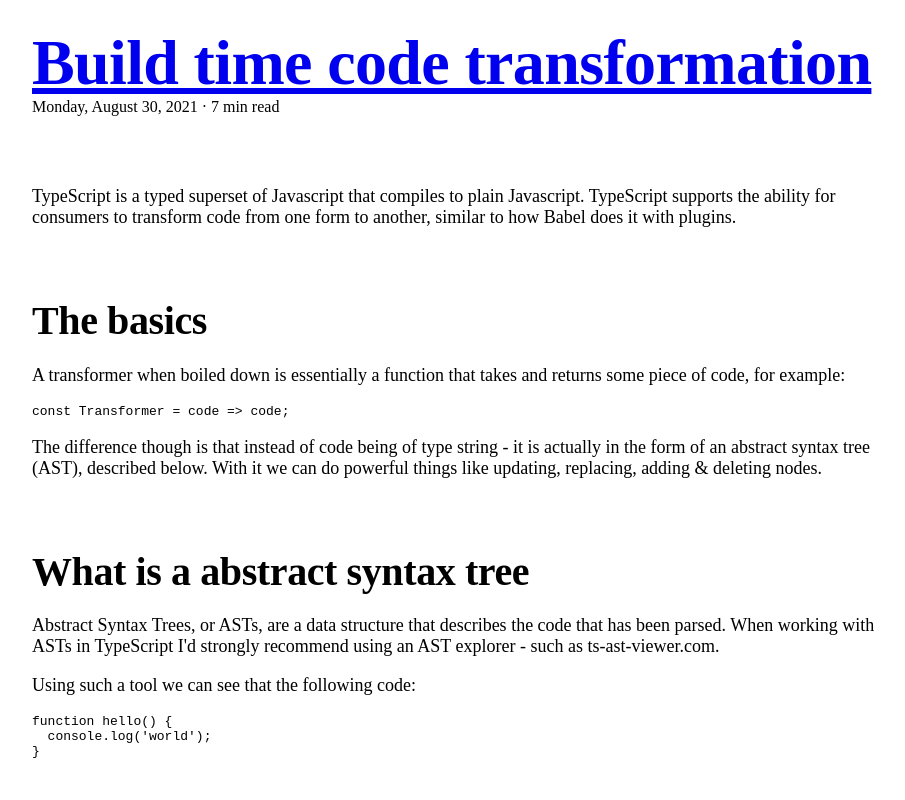
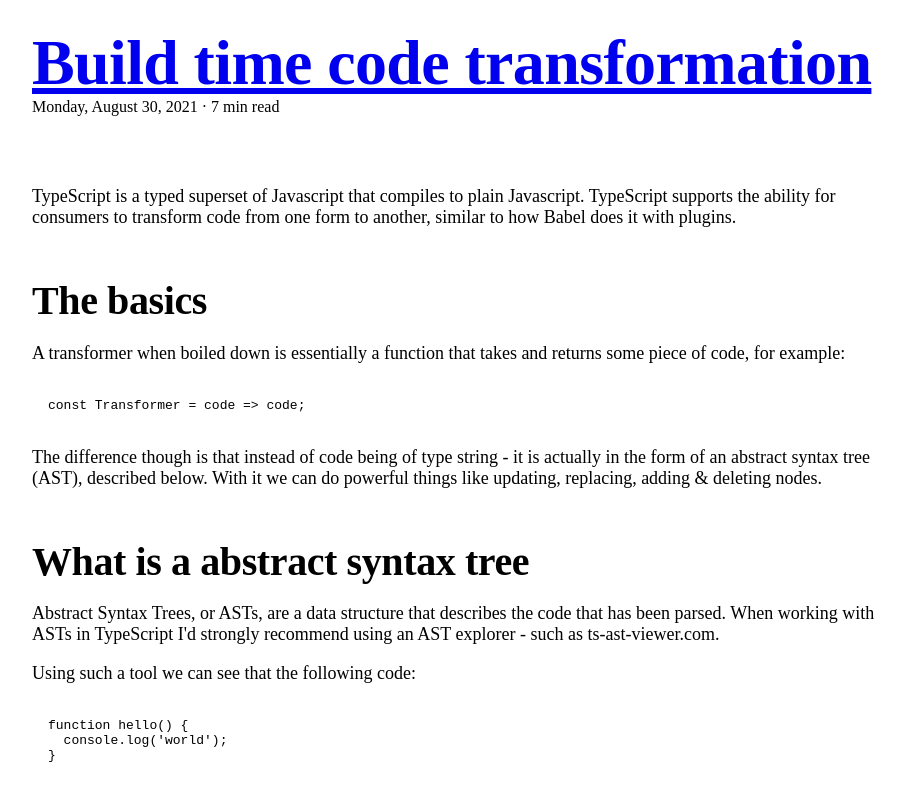
Before and after one commit to itsdouges/douges.dev, a Next.js app: page / in a window 1280 px wide. Shown: the part 904-1704 px from the top of the page, without its empty margins (174-1079 px from the left). Built offline with nearby package versions, Linux system fonts and the light colour scheme; what @atlaskit/tokens would draw is missing.

Commit message:
fix: fixes things

```diff
--- a/components/blog-mdx-components.tsx
+++ b/components/blog-mdx-components.tsx
@@ -2,12 +2,22 @@
 import type { MDXProviderComponents } from '@mdx-js/react';
 import { css } from '@emotion/react';
 import Heading from 'design-system/heading';
+import CodeBlock from 'design-system/code-block';
+import Code from 'design-system/code';
 
 const paragraphStyles = css({
   fontSize: 18,
 });
 
+const wrapperStyles = css({
+  h1: { marginTop: 70, marginBottom: 20 },
+  h2: { marginTop: 50, marginBottom: 15 },
+});
+
 const components: MDXProviderComponents = {
+  wrapper({ children }) {
+    return <div css={wrapperStyles}>{children}</div>;
+  },
   p(props) {
     return <p css={paragraphStyles} {...props} />;
   },
@@ -15,10 +25,16 @@ const components: MDXProviderComponents = {
     return <div>DO_NOT_USE_H1</div>;
   },
   h2(props) {
-    return <Heading {...props} level={2} css={{ marginTop: 70, marginBottom: 20 }} />;
+    return <Heading {...props} level={2} />;
   },
   h3(props) {
-    return <Heading {...props} level={3} css={{ marginTop: 50, marginBottom: 15 }} />;
+    return <Heading {...props} level={3} />;
+  },
+  code(props) {
+    return <CodeBlock {...props} />;
+  },
+  inlineCode(props) {
+    return <Code {...props} />;
   },
 };
 
--- a/components/blog.tsx
+++ b/components/blog.tsx
@@ -28,7 +28,7 @@ export interface BlogProps {
   publishDate: string;
   minutesToRead: number;
   slug: string;
-  children?: JSX.Element | JSX.Element[];
+  children: JSX.Element;
 }
 
 function Blog({ title, publishDate, children, slug, minutesToRead }: BlogProps) {
@@ -53,7 +53,7 @@ function Blog({ title, publishDate, children, slug, minutesToRead }: BlogProps)
           </div>
         </header>
 
-        <main>{children}</main>
+        {children}
       </Stack>
     </article>
   );
--- a/design-system/button.tsx
+++ b/design-system/button.tsx
@@ -76,14 +76,13 @@ interface ButtonProps {
 function Button({ children, onClick, appearance, type = 'button', isDisabled }: ButtonProps) {
   const appearanceStyles = buttonAppearances[appearance];
   const activeAppearanceStyles = buttonActiveAppearances[appearance];
-  const { isActive, buttonProps } = usePressable();
+  const { isActive, buttonProps } = usePressable({ onClick });
 
   return (
     <button
       {...buttonProps}
       type={type}
       disabled={isDisabled}
-      onClick={onClick}
       css={[
         buttonStyles,
         isDisabled ? disabledStyles : appearanceStyles,
--- /dev/null
+++ b/design-system/code-block.tsx
@@ -0,0 +1,23 @@
+/** @jsxImportSource @emotion/react */
+import { css } from '@emotion/react';
+import { token } from '@atlaskit/tokens';
+
+interface CodeBlockProps {
+  children: string;
+}
+
+const codeBlockStyles = css({
+  borderRadius: 3,
+  backgroundColor: token('color.background.subtleNeutral.resting'),
+  padding: '16px',
+});
+
+function CodeBlock({ children }: CodeBlockProps) {
+  return (
+    <pre css={codeBlockStyles}>
+      <code>{children}</code>
+    </pre>
+  );
+}
+
+export default CodeBlock;
--- /dev/null
+++ b/design-system/code.tsx
@@ -0,0 +1,19 @@
+/** @jsxImportSource @emotion/react */
+import { css } from '@emotion/react';
+import { token } from '@atlaskit/tokens';
+
+interface CodeProps {
+  children: string;
+}
+
+const codeStyles = css({
+  backgroundColor: token('color.background.subtleNeutral.resting'),
+  padding: '4px 8px',
+  borderRadius: 3,
+});
+
+function Code({ children }: CodeProps) {
+  return <code css={codeStyles}>{children}</code>;
+}
+
+export default Code;
--- a/design-system/heading.tsx
+++ b/design-system/heading.tsx
@@ -60,18 +60,13 @@ interface HeadingProps {
   as?: 'div' | 'h1' | 'h2' | 'h3';
   level: 0 | 1 | 2 | 3;
   children: JSX.Element | string;
-  className?: string;
 }
 
-function Heading({ level, as, children, className }: HeadingProps) {
+function Heading({ level, as, children }: HeadingProps) {
   const styles = headingStyles[level];
   const Level: any = as || headingLevel[level];
 
-  return (
-    <Level className={className} css={[resetStyles, styles]}>
-      {children}
-    </Level>
-  );
+  return <Level css={[resetStyles, styles]}>{children}</Level>;
 }
 
 export default Heading;
--- a/design-system/link.tsx
+++ b/design-system/link.tsx
@@ -1,4 +1,5 @@
 /** @jsxImportSource @emotion/react */
+import { forwardRef } from 'react';
 import { css } from '@emotion/react';
 import { token } from '@atlaskit/tokens';
 
@@ -18,12 +19,12 @@ interface LinkProps {
   children: JSX.Element | string;
 }
 
-function Link({ children, ...props }: LinkProps) {
+const Link = forwardRef<HTMLAnchorElement, LinkProps>(function Link({ children, ...props }, ref) {
   return (
-    <a {...props} css={linkStyles}>
+    <a {...props} css={linkStyles} ref={ref}>
       {children}
     </a>
   );
-}
+});
 
 export default Link;
--- a/lib/time.tsx
+++ b/lib/time.tsx
@@ -3,7 +3,7 @@ export const getTime = (date: string): number => {
 };
 
 export const friendlyDate = (date: string): string => {
-  return new Date(date).toLocaleDateString(undefined, {
+  return new Date(date).toLocaleDateString('en-US', {
     weekday: 'long',
     day: 'numeric',
     month: 'long',
--- a/lib/use-pressable.tsx
+++ b/lib/use-pressable.tsx
@@ -6,11 +6,15 @@ interface UsePressable {
     onMouseOver: MouseEventHandler;
     onMouseOut: MouseEventHandler;
     onMouseDown: MouseEventHandler;
-    onMouseUp: MouseEventHandler;
+    onClick: MouseEventHandler;
   };
 }
 
-function usePressable(): UsePressable {
+interface UsePressableOpts {
+  onClick?: MouseEventHandler;
+}
+
+function usePressable(opts: UsePressableOpts): UsePressable {
   const [isActive, setIsActive] = useState(false);
   const isPressed = useRef(false);
 
@@ -19,22 +23,29 @@ function usePressable(): UsePressable {
       setIsActive(true);
     }
   };
+
   const onMouseOut: MouseEventHandler = () => {
+    isPressed.current = false;
     if (isActive) {
       setIsActive(false);
     }
   };
+
   const onMouseDown: MouseEventHandler = () => {
     isPressed.current = true;
     if (!isActive) {
       setIsActive(true);
     }
   };
-  const onMouseUp: MouseEventHandler = () => {
-    isPressed.current = false;
-    if (isActive) {
-      setIsActive(false);
+
+  const onClick: MouseEventHandler = (e) => {
+    if (!isPressed.current) {
+      e.stopPropagation();
+      e.preventDefault();
+      return;
     }
+
+    opts.onClick?.(e);
   };
 
   return {
@@ -43,7 +54,7 @@ function usePressable(): UsePressable {
       onMouseOver,
       onMouseOut,
       onMouseDown,
-      onMouseUp,
+      onClick,
     },
   };
 }
--- a/pages/index.tsx
+++ b/pages/index.tsx
@@ -153,8 +153,6 @@ export async function getStaticProps() {
 
   mdxBlogs.sort((a, b) => getTime(b.publishDate) - getTime(a.publishDate));
 
-  console.log(mdxBlogs);
-
   const latest = mdxBlogs[0];
   const moreBlogs = mdxBlogs.slice(1);
 
```
